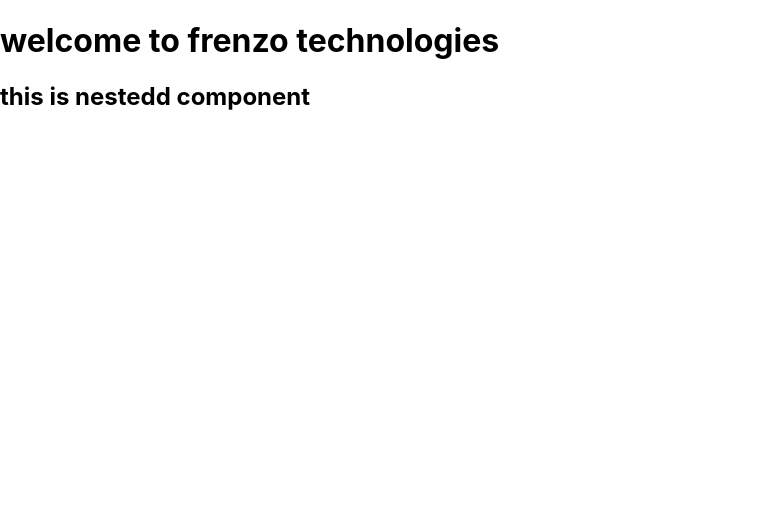
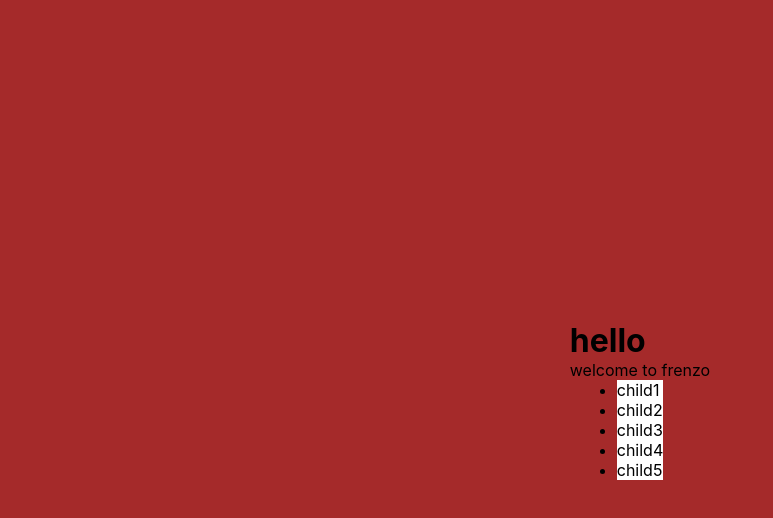
Before and after one commit to divyashan3223/reacth-batch-8, a React (Create React App) app: page / in a window 1280 px wide. Shown: the top 518 px of the page, without its empty margins (0-773 px from the left). Built offline with nearby package versions, Linux system fonts and the light colour scheme.

Commit message:
css style adding

```diff
--- a/src/componet/Demo.jsx
+++ b/src/componet/Demo.jsx
@@ -1,20 +1,21 @@
 import React from "react";
-
-export const Demo = () => {
+import "./demo.css";
+const Demo = () => {
   return (
-    <div>
-      <h1>welcome to frenzo technologies</h1>
+    <div className="container">
+      <main>
+        <h1>hello</h1>
+        <p>welcome to frenzo</p>
+      </main>
+      <ul className="ul">
+        <li>child1</li>
+        <li>child2</li>
+        <li>child3</li>
+        <li>child4</li>
+        <li>child5</li>
+      </ul>
     </div>
   );
 };
 
-const Demo2 = () => {
-  return (
-    <div>
-      <Demo />
-      <h2>this is nestedd component</h2>
-    </div>
-  );
-};
-
-export default Demo2;
+export default Demo;
--- /dev/null
+++ b/src/componet/demo.css
@@ -0,0 +1,17 @@
+.container {
+  height: 100vh;
+  width: 100vw;
+  background-color: brown;
+  display: flex;
+  align-items: center;
+  justify-content: center;
+  flex-direction: column;
+}
+* {
+  margin: 0px;
+  padding: 0px;
+  box-sizing: border-box;
+}
+.ul {
+  background-color: white;
+}
```
